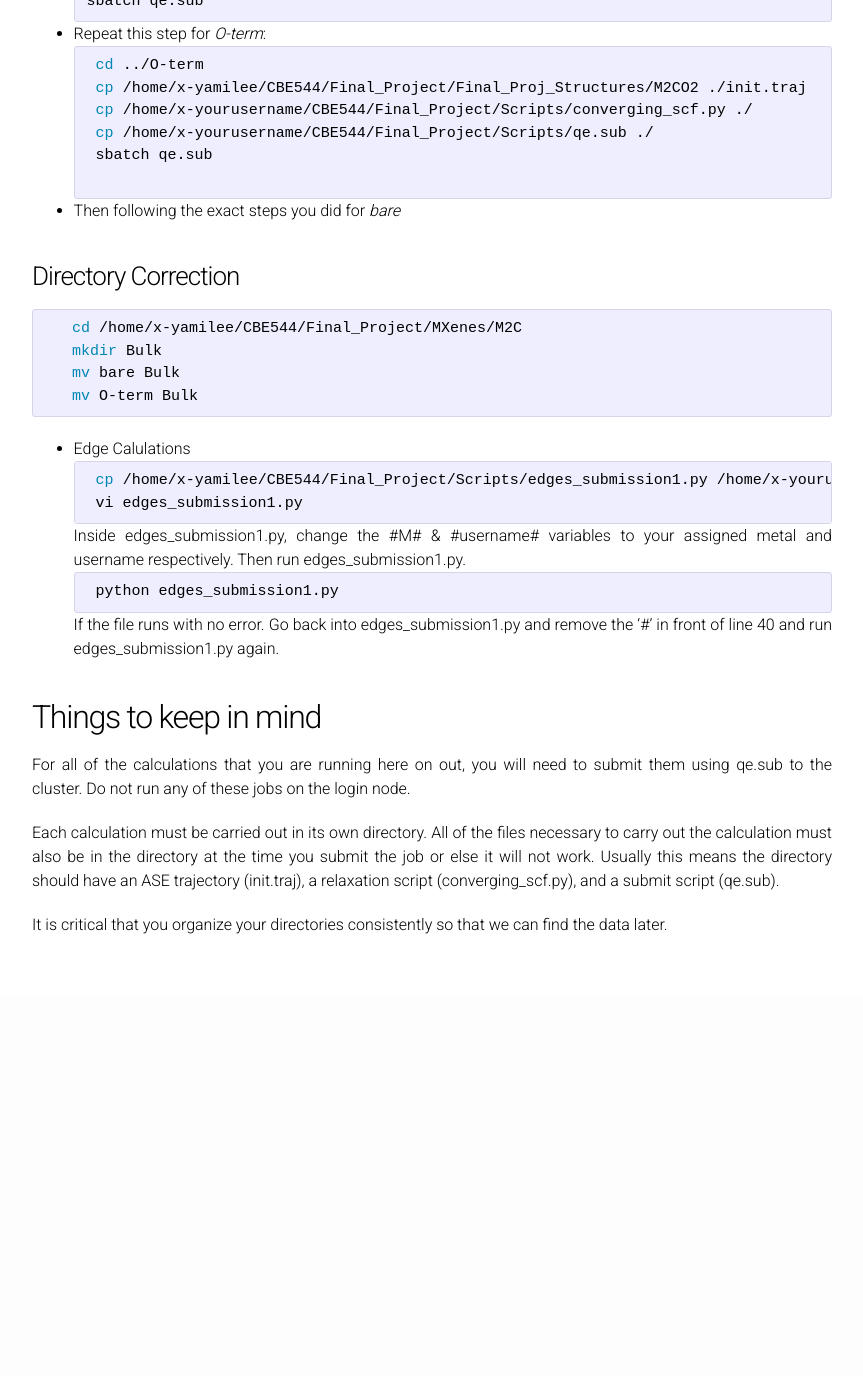
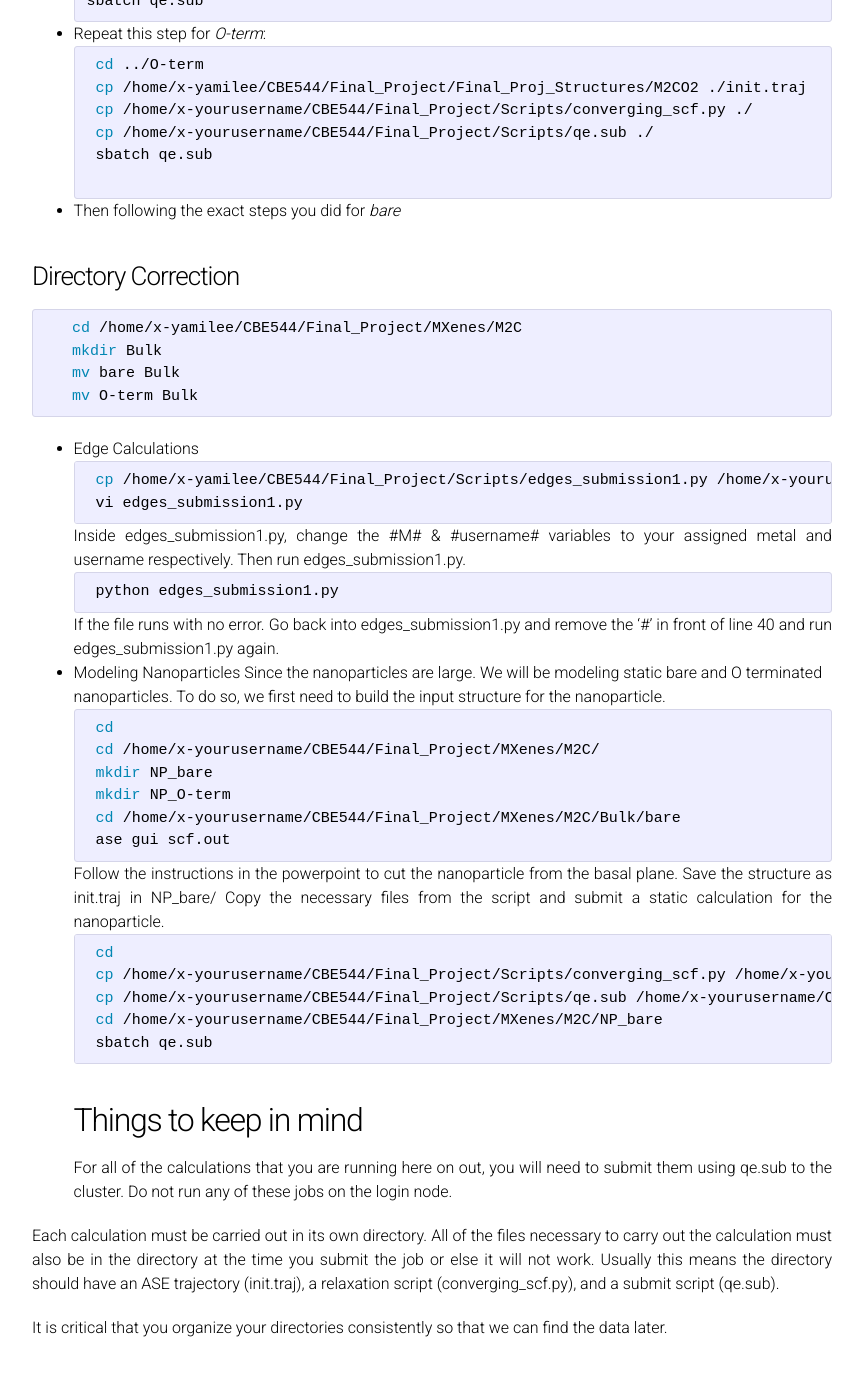
Before and after one commit to UPennCBE544/2023.github.io, a Jekyll site: the page built from ProjectDescription.md, in a window 1280 px wide and 1400 px high, scrolled down 2880 px. Shown: the top 1376 px of the window, without its empty margins (208-1071 px from the left). Built offline with Jekyll 4.4.1, drawn with Linux system fonts in a browser that asks for light colours; our own code applies the rules of GitHub Pages for plain Markdown files; before the commit the page ends 3877 px from its top, so only the background shows below that.

Commit message:
Update ProjectDescription.md

````diff
--- a/ProjectDescription.md
+++ b/ProjectDescription.md
@@ -137,7 +137,7 @@ Please check [Assignment](ProjectAssignments.md) in order to determine which mat
    mv bare Bulk
    mv O-term Bulk
    ```
-- Edge Calulations
+- Edge Calculations
    ```bash
    cp /home/x-yamilee/CBE544/Final_Project/Scripts/edges_submission1.py /home/x-yourusername/CBE544/Final_Project/Scripts/edges_submission1.py
    vi edges_submission1.py
@@ -147,7 +147,25 @@ Inside edges_submission1.py, change the #M# & #username# variables to your assig
    python edges_submission1.py
    ```
 If the file runs with no error. Go back into edges_submission1.py and remove the '#' in front of line 40 and run edges_submission1.py again.
-
+- Modeling Nanoparticles
+Since the nanoparticles are large. We will be modeling static bare and O terminated nanoparticles. To do so, we first need to build the input structure for the nanoparticle.
+```bash
+   cd
+   cd /home/x-yourusername/CBE544/Final_Project/MXenes/M2C/
+   mkdir NP_bare
+   mkdir NP_O-term
+   cd /home/x-yourusername/CBE544/Final_Project/MXenes/M2C/Bulk/bare
+   ase gui scf.out
+   ```
+ Follow the instructions in the powerpoint to cut the nanoparticle from the basal plane. Save the structure as init.traj in NP_bare/
+ Copy the necessary files from the script and submit a static calculation for the nanoparticle.
+ ```bash
+   cd
+   cp /home/x-yourusername/CBE544/Final_Project/Scripts/converging_scf.py /home/x-yourusername/CBE544/Final_Project/MXenes/M2C/NP_bare
+   cp /home/x-yourusername/CBE544/Final_Project/Scripts/qe.sub /home/x-yourusername/CBE544/Final_Project/MXenes/M2C/NP_bare
+   cd /home/x-yourusername/CBE544/Final_Project/MXenes/M2C/NP_bare
+   sbatch qe.sub
+   ```
 ## Things to keep in mind ##
 For all of the calculations that you are running here on out, you will need to submit them using qe.sub to the cluster. Do not run any of these jobs on the login node.
 
````
